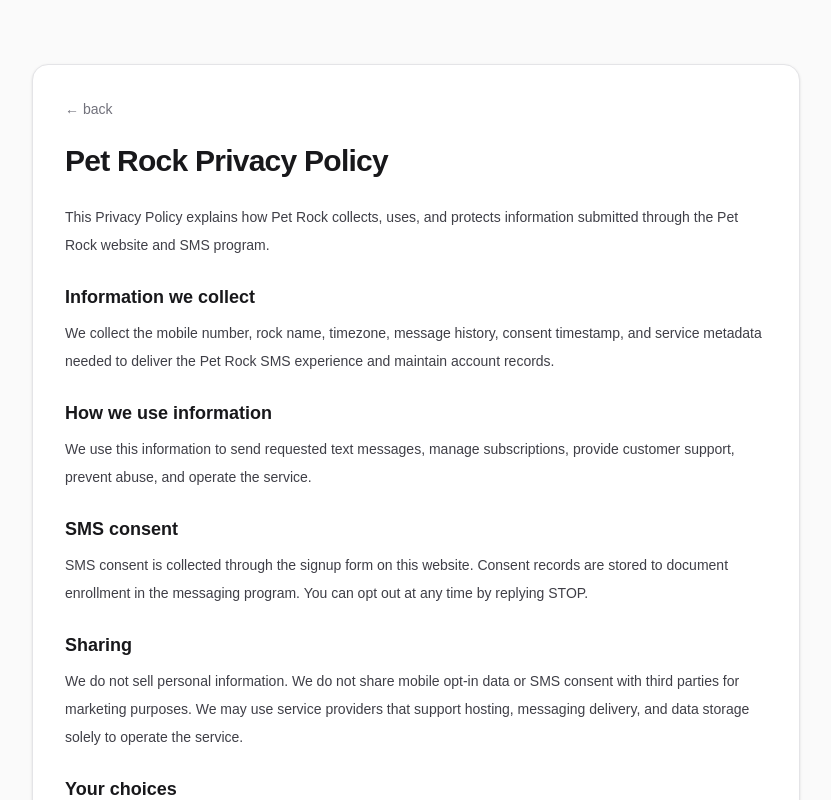
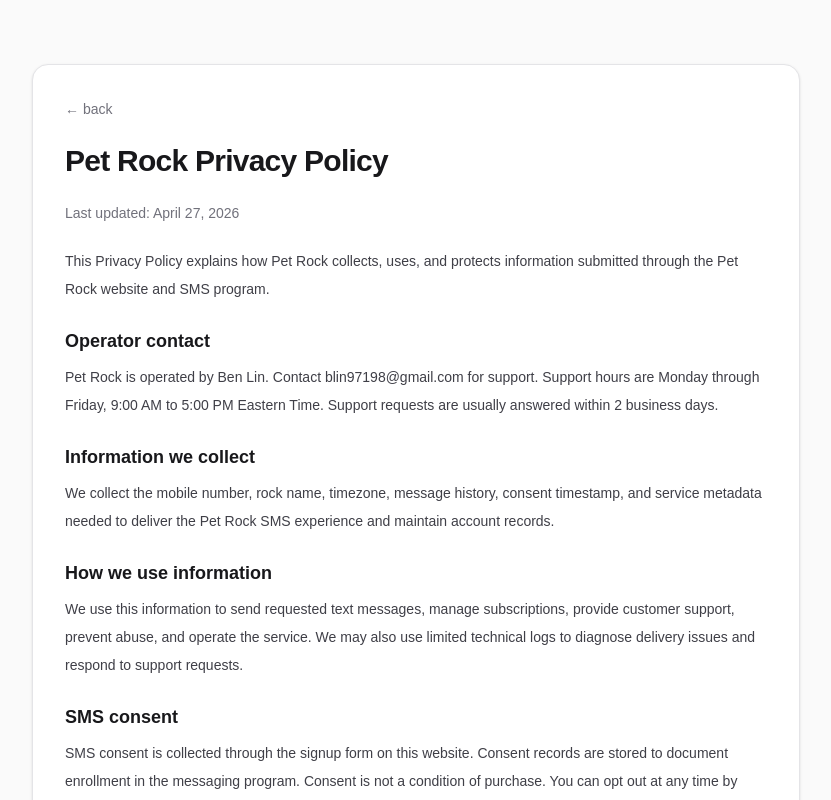
Before and after one commit to benitolinito/Pet-Rock, a Next.js app: page /privacy in a window 1280 px wide. Shown: the top 800 px of the page, without its empty margins (224-1055 px from the left). Built offline with nearby package versions, Linux system fonts and the light colour scheme; no server answers.

Commit message:
Refine legal pages for project operator disclosures

```diff
--- a/app/privacy/page.tsx
+++ b/app/privacy/page.tsx
@@ -15,11 +15,21 @@
           <h1 className="text-3xl font-semibold tracking-tight">
             Pet Rock Privacy Policy
           </h1>
+          <p className="text-sm text-zinc-500">Last updated: April 27, 2026</p>
           <p className="text-sm leading-7 text-zinc-700">
             This Privacy Policy explains how {siteConfig.legalName} collects,
             uses, and protects information submitted through the Pet Rock
             website and SMS program.
           </p>
+          <section className="space-y-2">
+            <h2 className="text-lg font-semibold">Operator contact</h2>
+            <p className="text-sm leading-7 text-zinc-700">
+              Pet Rock is operated by {siteConfig.operatorName}. Contact
+              {" "}
+              {siteConfig.supportEmail} for support. Support hours are{" "}
+              {siteConfig.supportHours}. {siteConfig.supportResponseTime}
+            </p>
+          </section>
           <section className="space-y-2">
             <h2 className="text-lg font-semibold">Information we collect</h2>
             <p className="text-sm leading-7 text-zinc-700">
@@ -33,7 +43,8 @@
             <p className="text-sm leading-7 text-zinc-700">
               We use this information to send requested text messages, manage
               subscriptions, provide customer support, prevent abuse, and
-              operate the service.
+              operate the service. We may also use limited technical logs to
+              diagnose delivery issues and respond to support requests.
             </p>
           </section>
           <section className="space-y-2">
@@ -41,7 +52,8 @@
             <p className="text-sm leading-7 text-zinc-700">
               SMS consent is collected through the signup form on this website.
               Consent records are stored to document enrollment in the messaging
-              program. You can opt out at any time by replying STOP.
+              program. Consent is not a condition of purchase. You can opt out
+              at any time by replying STOP.
             </p>
           </section>
           <section className="space-y-2">
--- a/app/terms/page.tsx
+++ b/app/terms/page.tsx
@@ -15,17 +15,28 @@
           <h1 className="text-3xl font-semibold tracking-tight">
             Pet Rock Terms and SMS Program Terms
           </h1>
+          <p className="text-sm text-zinc-500">Last updated: April 27, 2026</p>
           <p className="text-sm leading-7 text-zinc-700">
             These Terms govern your use of the Pet Rock website and SMS
             program operated by {siteConfig.legalName}.
           </p>
+          <section className="space-y-2">
+            <h2 className="text-lg font-semibold">Project identity</h2>
+            <p className="text-sm leading-7 text-zinc-700">
+              {siteConfig.legalName} is operated by {siteConfig.operatorName}
+              as an {siteConfig.projectType.toLowerCase()}. Support contact:
+              {" "}
+              {siteConfig.supportEmail}.
+            </p>
+          </section>
           <section className="space-y-2">
             <h2 className="text-lg font-semibold">Program description</h2>
             <p className="text-sm leading-7 text-zinc-700">
               Pet Rock is an SMS-first companion service. By enrolling, you
               agree to receive recurring conversational and service-related text
               messages, including onboarding messages, replies, and periodic
-              weather-themed updates.
+              weather-themed updates. Enrollment occurs through the signup form
+              on this website.
             </p>
           </section>
           <section className="space-y-2">
```
